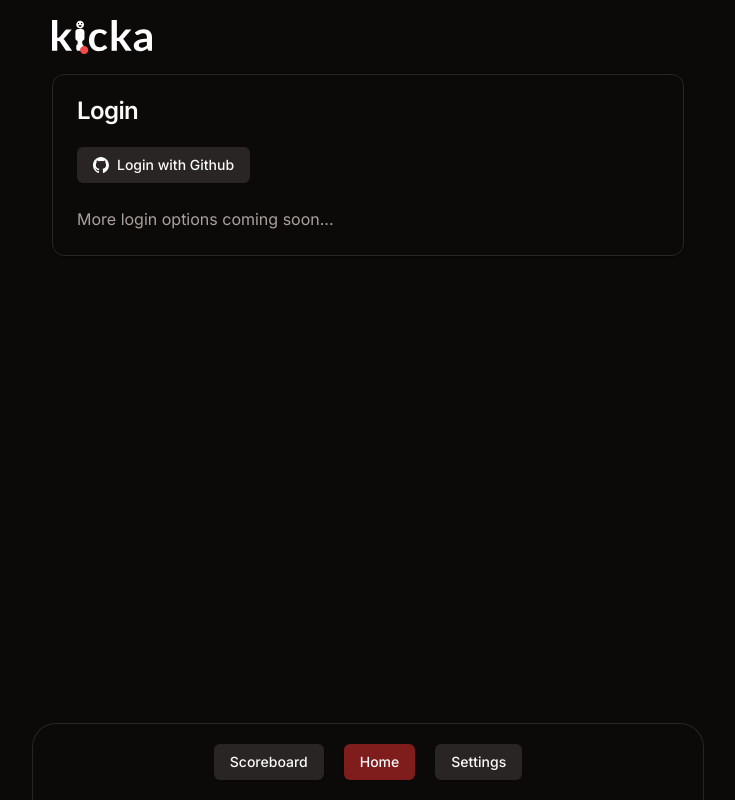
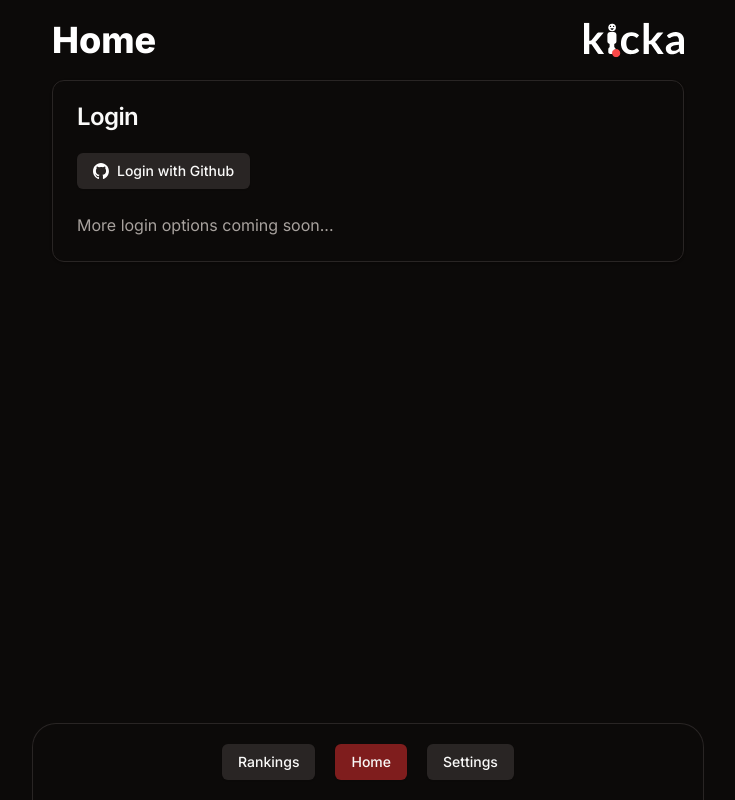
Before and after one commit to ChiChuRita/kicka, a Next.js app: page / in a window 1280 px wide. Shown: the whole page, without its empty margins (272-1007 px from the left). Built offline with nearby package versions, Linux system fonts and the light colour scheme; no server answers; what javascript-time-ago would draw is missing.

Commit message:
add better header

```diff
--- a/package.json
+++ b/package.json
@@ -3,7 +3,7 @@
   "version": "0.1.0",
   "private": true,
   "scripts": {
-    "dev": "next dev",
+    "dev": "next dev --turbo",
     "build": "next build",
     "start": "next start",
     "lint": "next lint",
@@ -33,7 +33,7 @@
     "javascript-time-ago": "^2.5.9",
     "jotai": "^2.6.4",
     "lucide-react": "^0.314.0",
-    "next": "14.1.0",
+    "next": "latest",
     "next-auth": "^4.24.5",
     "next-safe-action": "^6.0.2",
     "react": "^18",
--- a/src/app/(home)/page.tsx
+++ b/src/app/(home)/page.tsx
@@ -1,4 +1,5 @@
 import Dashboard from "./dashboard";
+import Header from "@kicka/components/Header";
 import Image from "next/image";
 import Login from "./login";
 import { getUnsafeSession } from "@kicka/lib/get-session";
@@ -8,7 +9,7 @@ export default async function HomePage() {
 
   return (
     <>
-      <Image src="/logo.svg" alt="kicka logo" width={100} height={100} />
+      <Header title="Home" />
       {session ? <Dashboard /> : <Login />}
     </>
   );
--- a/src/app/rankings/page.tsx
+++ b/src/app/rankings/page.tsx
@@ -2,11 +2,12 @@
 
 import { useEffect, useState } from "react";
 
-export default function Scoreboard() {
+import Header from "@kicka/components/Header";
+
+export default function Rankings() {
   return (
     <main className="">
-      <h1>Scoreboard</h1>
-      <code className="flex flex-col"></code>
+      <Header title="Rankings" />
     </main>
   );
 }
--- a/src/app/settings/page.tsx
+++ b/src/app/settings/page.tsx
@@ -1,11 +1,13 @@
 "use client";
+
 import ActionSettings from "./account-settings";
+import Header from "@kicka/components/Header";
 import Info from "./info";
 
 export default function Settings() {
   return (
     <>
-      <h1>Settings</h1>
+      <Header title="Settings" />
       <ActionSettings />
       <Info />
     </>
--- /dev/null
+++ b/src/components/Header.tsx
@@ -0,0 +1,14 @@
+import Image from "next/image";
+
+interface HeaderProps {
+  title: string;
+}
+
+export default function Header({ title }: HeaderProps) {
+  return (
+    <header className="flex flex-row justify-between">
+      <h1 className="text-4xl text-white">{title}</h1>
+      <Image src="/logo.svg" alt="kicka logo" width={100} height={100} />
+    </header>
+  );
+}
--- a/src/components/navbar.tsx
+++ b/src/components/navbar.tsx
@@ -13,7 +13,7 @@ export default function Navbar() {
         <Button
           variant={currentPath === "/rankings" ? "destructive" : "secondary"}
         >
-          Scoreboard
+          Rankings
         </Button>
       </Link>
       <Link href="/">
```
Also changed, not shown: 1 other file (tests, documents, lock files or other folders).
